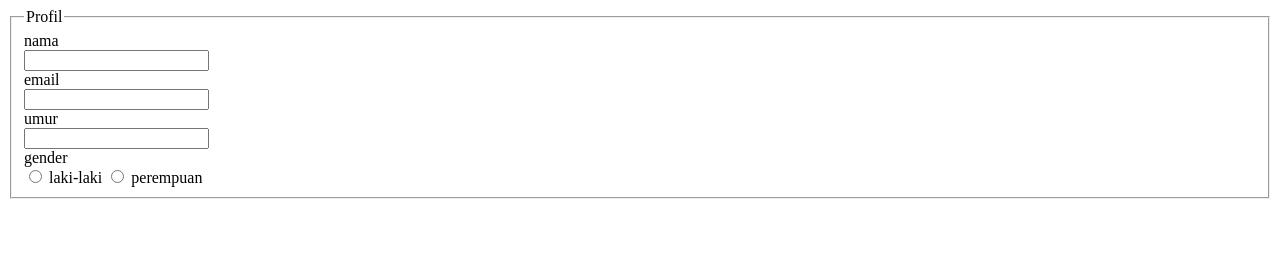
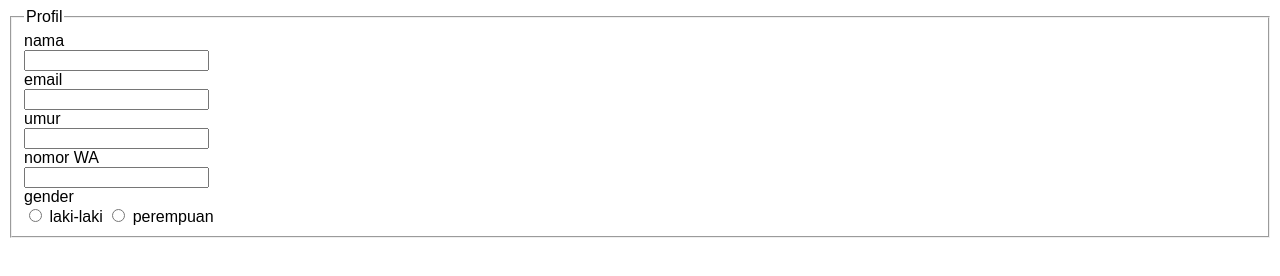
Before and after one commit to ALTA-FE7-SyaifulGhifari/html-css, a plain HTML site: page form.html in a window 1280 px wide. Drawn offline with Linux system fonts and the light colour scheme.

Commit message:
main css

```diff
--- a/form.css
+++ b/form.css
@@ -0,0 +1,4 @@
+.profil {
+  color:black;
+  font-family: sans-serif;
+}
--- a/form.html
+++ b/form.html
@@ -8,7 +8,7 @@
     <title>Form registrasi</title>
   </head>
   <body>
-    <div>
+    <div class="profil">
       <form action="">
         <fieldset>
           <legend>Profil</legend>
@@ -21,6 +21,9 @@
             <br />
             <label for="age">umur</label> <br />
             <input type="text" name="age" id="age" />
+            <br />
+            <label for="nomorwa">nomor WA</label> <br />
+            <input type="number" name="nomorwa" id="nomorwa" />
             <br />
             <label for="gender"
               >gender <br />
```
